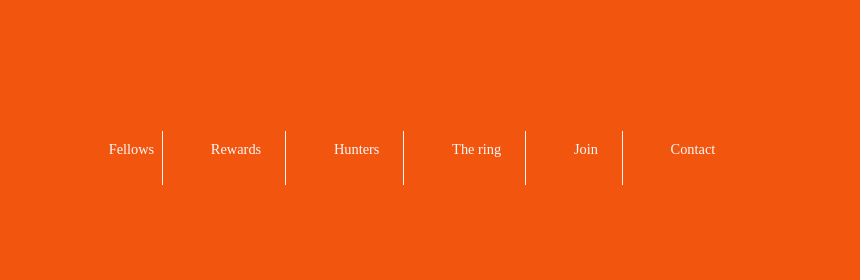
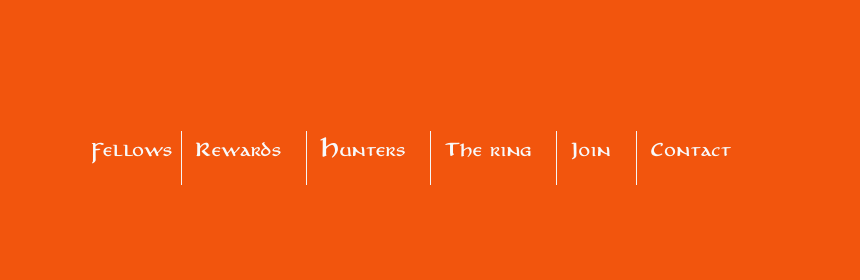
Before and after one commit to Marc-Bernini/FindThePrecious, a plain HTML site: page index.html in a window 1280 px wide. Shown: the top 280 px of the page, 420-1280 px from the left. Drawn offline with nearby package versions, Linux system fonts and the light colour scheme.

Commit message:
Ajout de ' sur les liens url des polices. Le bug doit venir de là

```diff
--- a/index.css
+++ b/index.css
@@ -1,22 +1,19 @@
 @font-face {
     font-family: "aniron";
-    src: url(integration_maquette_finale/'anicb___.ttf');
-    src: url(integration_maquette_finale/'anicm___.ttf');
+    src: url('integration_maquette_finale/anicb___.ttf'),
+    url('integration_maquette_finale/anicm___.ttf');
     font-weight: normal;
     font-weight: bold;
 }
 @font-face {
-    font-family: "texte";
-    src: url(integration_maquette_finale/'partybusiness.ttf');
+    font-family: "text";
+    src: url('integration_maquette_finale/partybusiness.ttf');
     font-weight: normal;
 }
 @font-face {
     font-family: "symbol";
-    src: url(integration_maquette_finale/'tngan.ttf');
+    src: url('integration_maquette_finale/tngan.ttf');
     font-weight: normal;
-    font-weight: bold;
-    font-style:normal;
-    font-style: italic;
 }
 /*Fin Polices et symboles*/
 .navbar {
@@ -26,8 +23,8 @@
     width:80%;
 }
 ul[class="navbar-nav justify-content-around"] p {
-    font-family: "aniron", Arial, Helvetica, sans-serif;
-    font-style:normal;
+    font-family: "aniron";
+    font-weight:normal;
     font-size: 0.9em;
 }
 li:first-child  {
```
